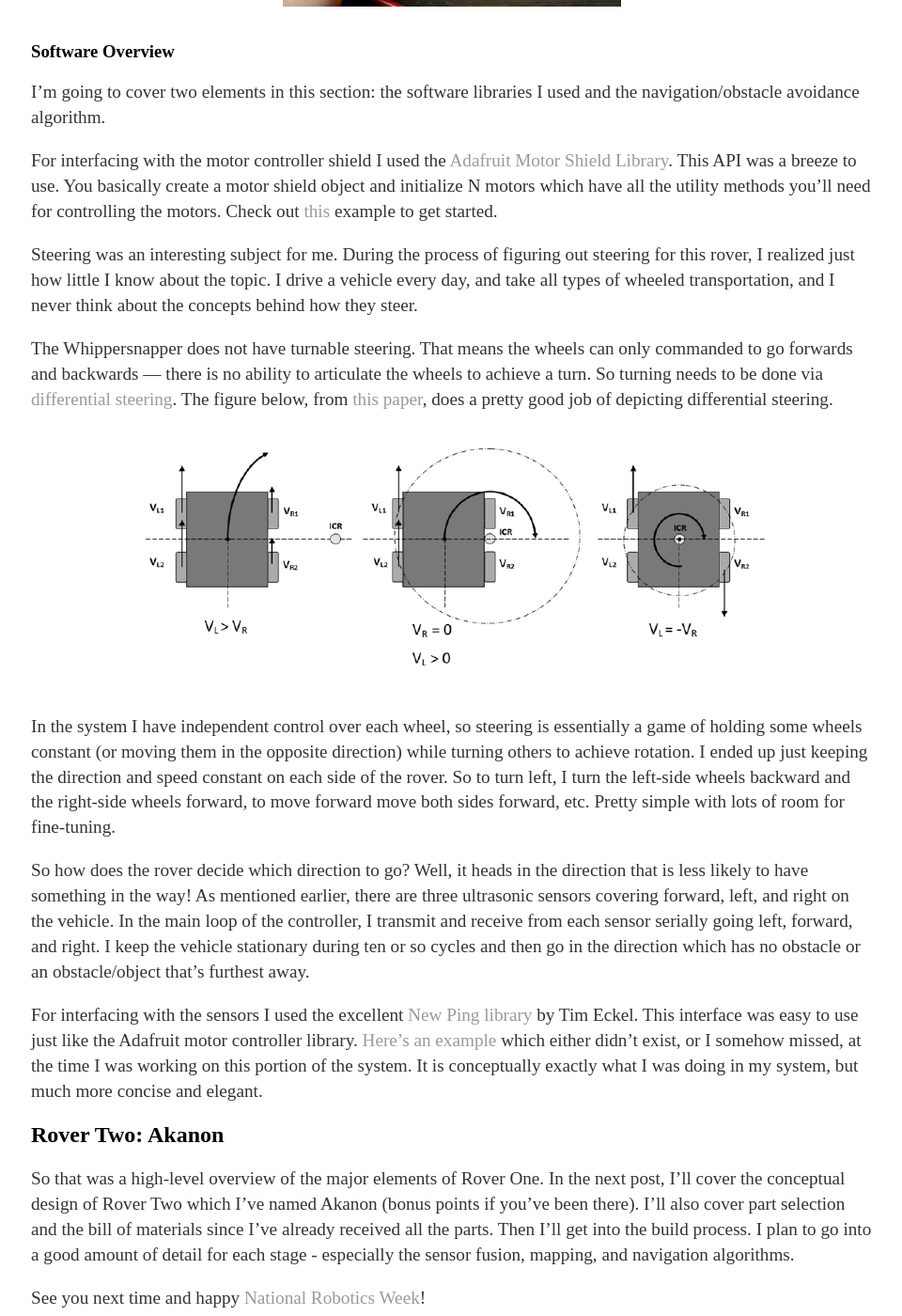
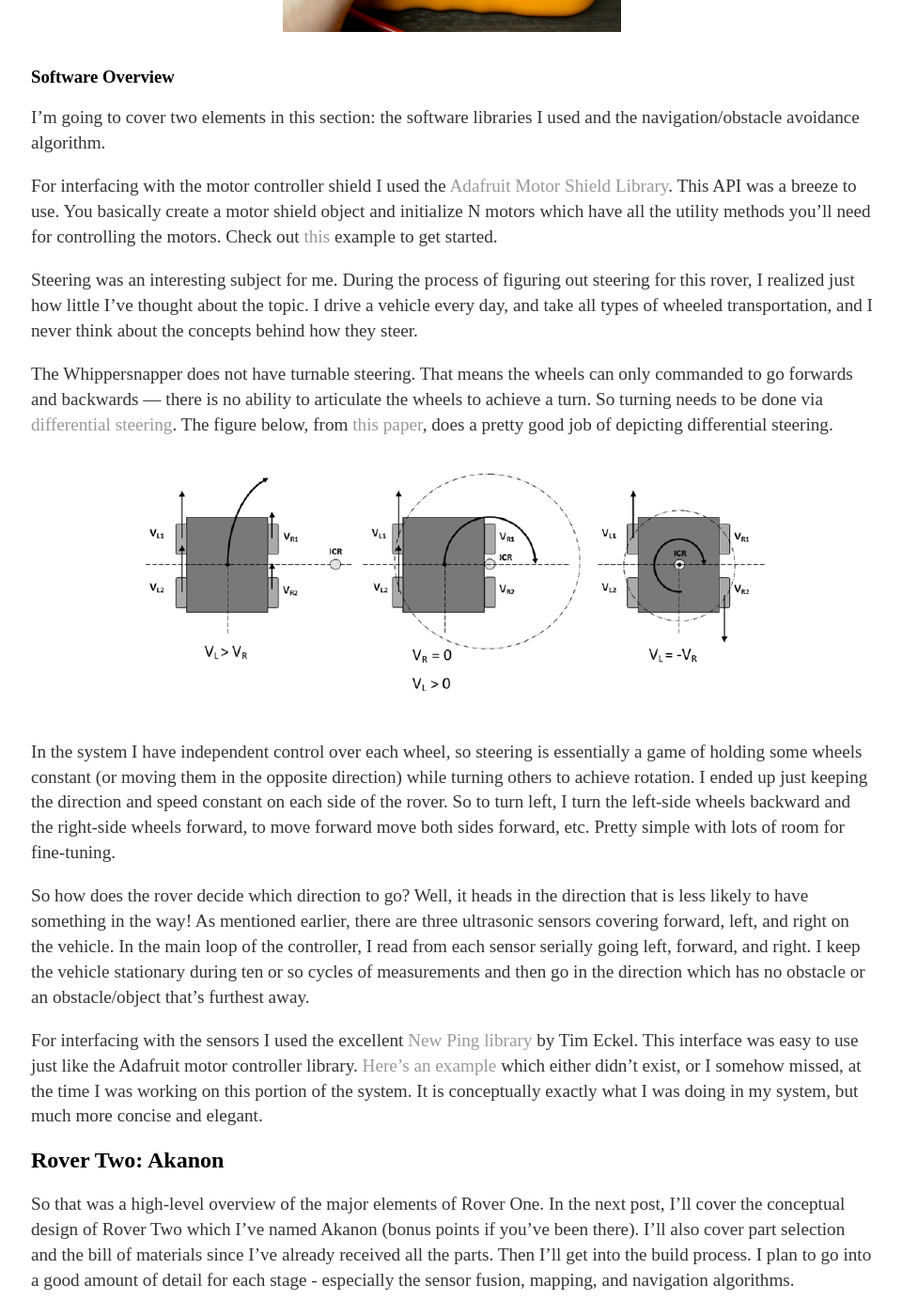
Before and after one commit to LeeRitholtz/LeeRitholtz.github.io, a Jekyll site: the page built from _posts/2019-04-08-Happy-National-Robotics-Week!.md, in a window 1280 px wide and 1400 px high, scrolled down 2884 px. Shown: the whole window at 94% size, without its empty margins (159-1119 px from the left). Built offline with Jekyll 4.4.1, drawn with Linux system fonts in a browser that asks for light colours; some of the changed text lies outside the part shown.

Commit message:
Small edits

```diff
--- a/_posts/2019-04-08-Happy-National-Robotics-Week!.md
+++ b/_posts/2019-04-08-Happy-National-Robotics-Week!.md
@@ -40,7 +40,7 @@ I’m going to cover two elements in this section:  the software libraries I use
 
 For interfacing with the motor controller shield I used the [Adafruit Motor Shield Library](https://github.com/adafruit/Adafruit_Motor_Shield_V2_Library).  This API was a breeze to use.  You basically create a motor shield object and initialize N motors which have all the utility methods you’ll need for controlling the motors.  Check out [this](https://github.com/adafruit/Adafruit_Motor_Shield_V2_Library/blob/master/examples/DCMotorTest/DCMotorTest.ino) example to get started.
 
-Steering was an interesting subject for me.  During the process of figuring out steering for this rover, I realized just how little I know about the topic.  I drive a vehicle every day, and take all types of wheeled transportation, and I never think about the concepts behind how they steer.
+Steering was an interesting subject for me.  During the process of figuring out steering for this rover, I realized just how little I've thought about the topic.  I drive a vehicle every day, and take all types of wheeled transportation, and I never think about the concepts behind how they steer.
 
 The Whippersnapper does not have turnable steering.  That means the wheels can only commanded to go forwards and backwards — there is no ability to articulate the wheels to achieve a turn.  So turning needs to be done via [differential steering](https://en.wikipedia.org/wiki/Differential_steering).  The figure below, from [this paper](https://www.researchgate.net/publication/228457498_Java_simulator_for_an_autonomous_mobile_robot_operating_in_the_presence_of_sensor_faults), does a pretty good job of depicting differential steering.
 
@@ -49,7 +49,7 @@ The Whippersnapper does not have turnable steering.  That means the wheels can o
 
 In the system I have independent control over each wheel, so steering is essentially a game of holding some wheels constant (or moving them in the opposite direction) while turning others to achieve rotation.  I ended up just keeping the direction and speed constant on each side of the rover.  So to turn left, I turn the left-side wheels backward and the right-side wheels forward, to move forward move both sides forward, etc.  Pretty simple with lots of room for fine-tuning.
 
-So how does the rover decide which direction to go?  Well, it heads in the direction that is less likely to have something in the way!  As mentioned earlier, there are three ultrasonic sensors covering forward, left, and right on the vehicle.  In the main loop of the controller, I transmit and receive from each sensor serially going left, forward, and right.  I keep the vehicle stationary during ten or so cycles and then go in the direction which has no obstacle or an obstacle/object that’s furthest away.
+So how does the rover decide which direction to go?  Well, it heads in the direction that is less likely to have something in the way!  As mentioned earlier, there are three ultrasonic sensors covering forward, left, and right on the vehicle.  In the main loop of the controller, I read from each sensor serially going left, forward, and right.  I keep the vehicle stationary during ten or so cycles of measurements and then go in the direction which has no obstacle or an obstacle/object that’s furthest away.
 
 For interfacing with the sensors I used the excellent [New Ping library](https://bitbucket.org/teckel12/arduino-new-ping/wiki/Home) by Tim Eckel.  This interface was easy to use just like the Adafruit motor controller library.  [Here’s an example](https://bitbucket.org/teckel12/arduino-new-ping/wiki/Home#!ping-3-sensors-sketch) which either didn’t exist, or I somehow missed, at the time I was working on this portion of the system.  It is conceptually exactly what I was doing in my system, but much more concise and elegant.
 
--- a/index.html
+++ b/index.html
@@ -6,7 +6,7 @@ title: Lee Ritholtz
 	<h1>Hi there!</h1>
 	<p><img src="assets/lee.jpg" alt="Lee" style="float:left;width:255px;height:300px;padding-right:50px;">
 	<p">My name is Lee Ritholtz and I work in robotics both professionally and for fun.</p>
-	<p>Most of my work has been focused on aerial applications, so I decided to start a <a href="https://leeritholtz.com/blog">blog</a> documenting, in detail, my ground robotics projects.</p>
+	<p>Most of my work has been focused on aerial applications, so I decided to start a <a href="https://leeritholtz.com/blog">blog</a> documenting, in detail, my ground robotics side projects.</p>
 	<p>I'm also obscenely into coffee and have something in the works for that as well.</p>
 </div><!-- /.blurb -->
 
```
Also changed, not shown: other parts of _posts/2019-04-08-Happy-National-Robotics-Week!.md (+1 -1 lines).
